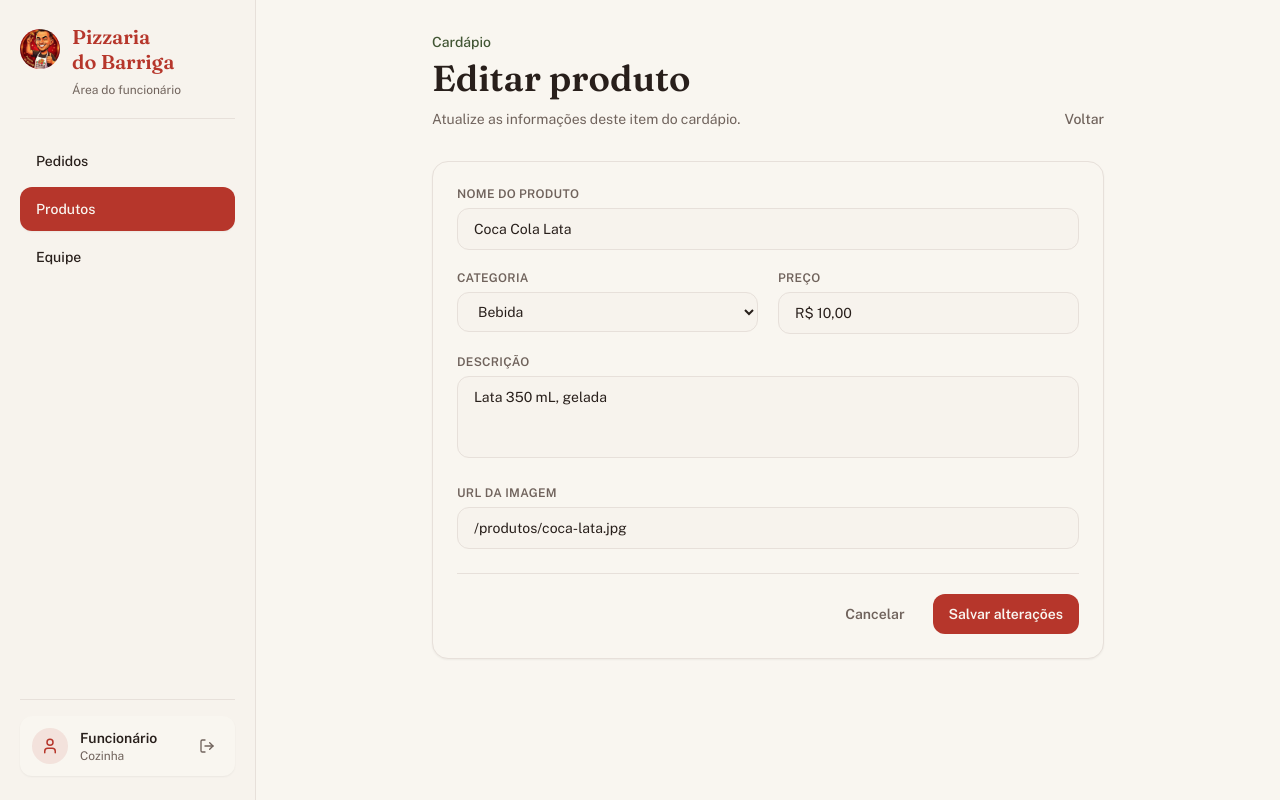
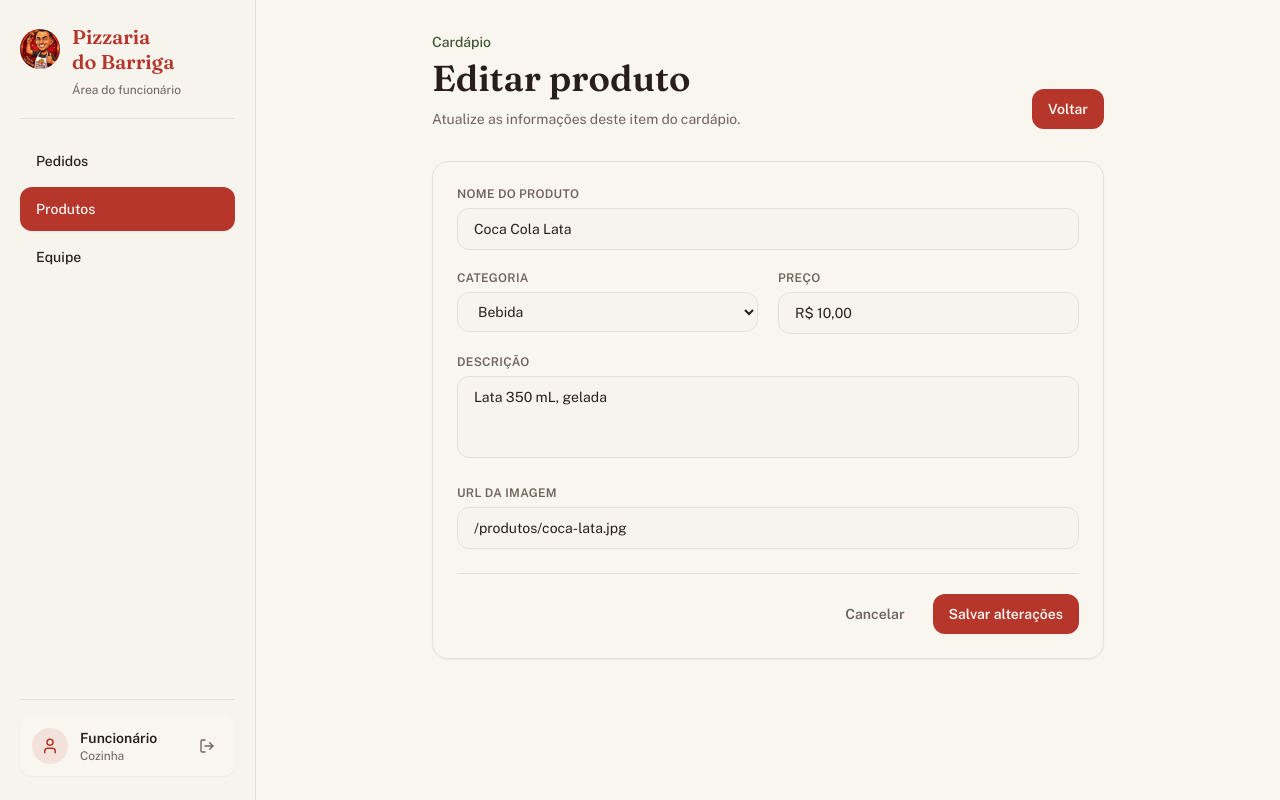
Before and after one commit to Gabrielfreireflores/Projeto-pizzaria, a Next.js app in the folder frontend/: page /funcionario/produtos/1/editar in a window 1280 px wide. Built offline with nearby package versions, Linux system fonts and the light colour scheme.

Commit message:
fix: correcao da imagem e do botao de voltar no editar produto

```diff
--- a/frontend/src/app/(interno)/funcionario/produtos/[id]/editar/page.tsx
+++ b/frontend/src/app/(interno)/funcionario/produtos/[id]/editar/page.tsx
@@ -82,7 +82,7 @@ export default function EditarProdutoPage() {
 
           <Link
             href="/funcionario/produtos"
-            className="text-sm font-medium text-muted-foreground transition hover:text-brick"
+            className="rounded-lg bg-brick px-4 py-2.5 text-sm font-semibold text-background transition hover:bg-brick-dark"
           >
             Voltar
           </Link>
--- a/frontend/src/app/(interno)/funcionario/produtos/page.tsx
+++ b/frontend/src/app/(interno)/funcionario/produtos/page.tsx
@@ -44,7 +44,7 @@ export default function ProdutosPage() {
               <tr key={produto.id} className="border-b border-border last:border-0">
                 <td className="px-5 py-3">
                   <img
-                    src={produto.imagemUrl || "/produtos/placeholder.jpg"}
+                    src="/produtos/image.png"
                     alt={produto.nome}
                     className="h-10 w-14 rounded-md object-cover"
                   />
```
Also changed, not shown: frontend/public/produtos/image.png (added).
